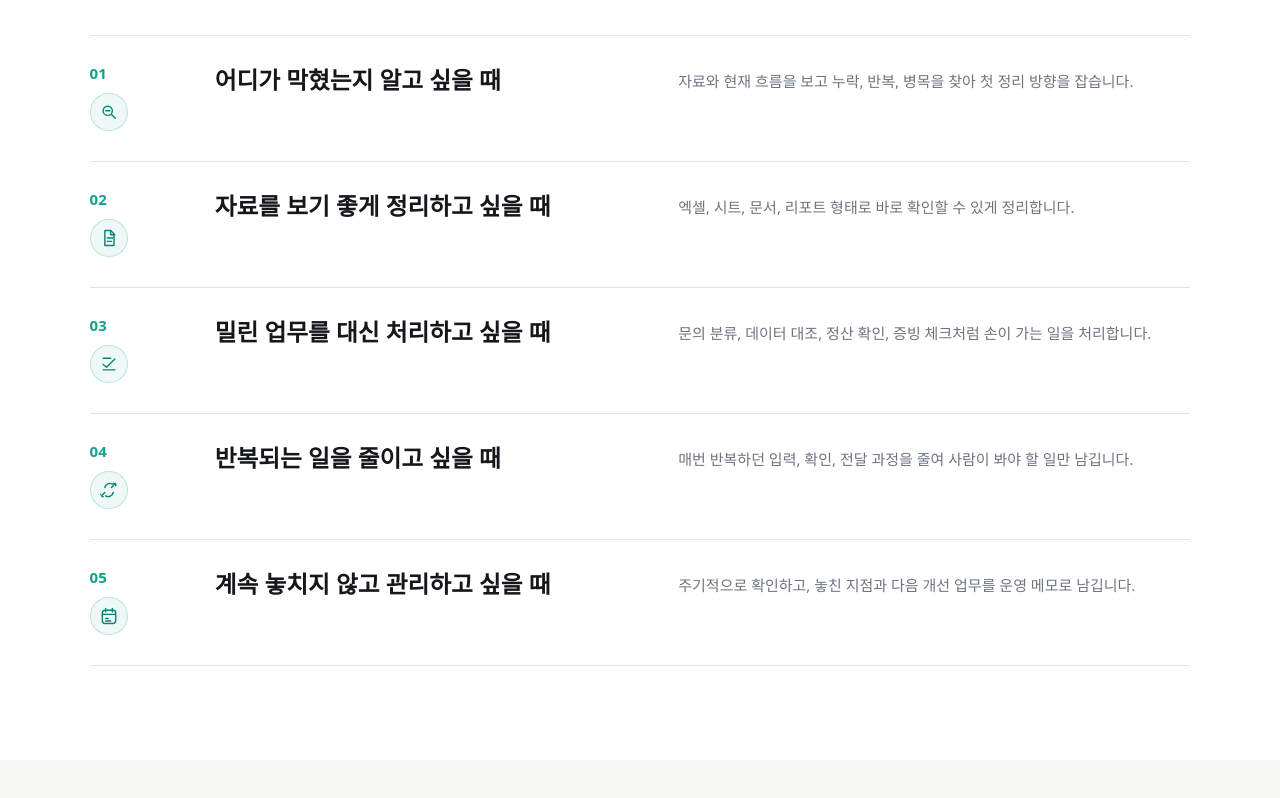
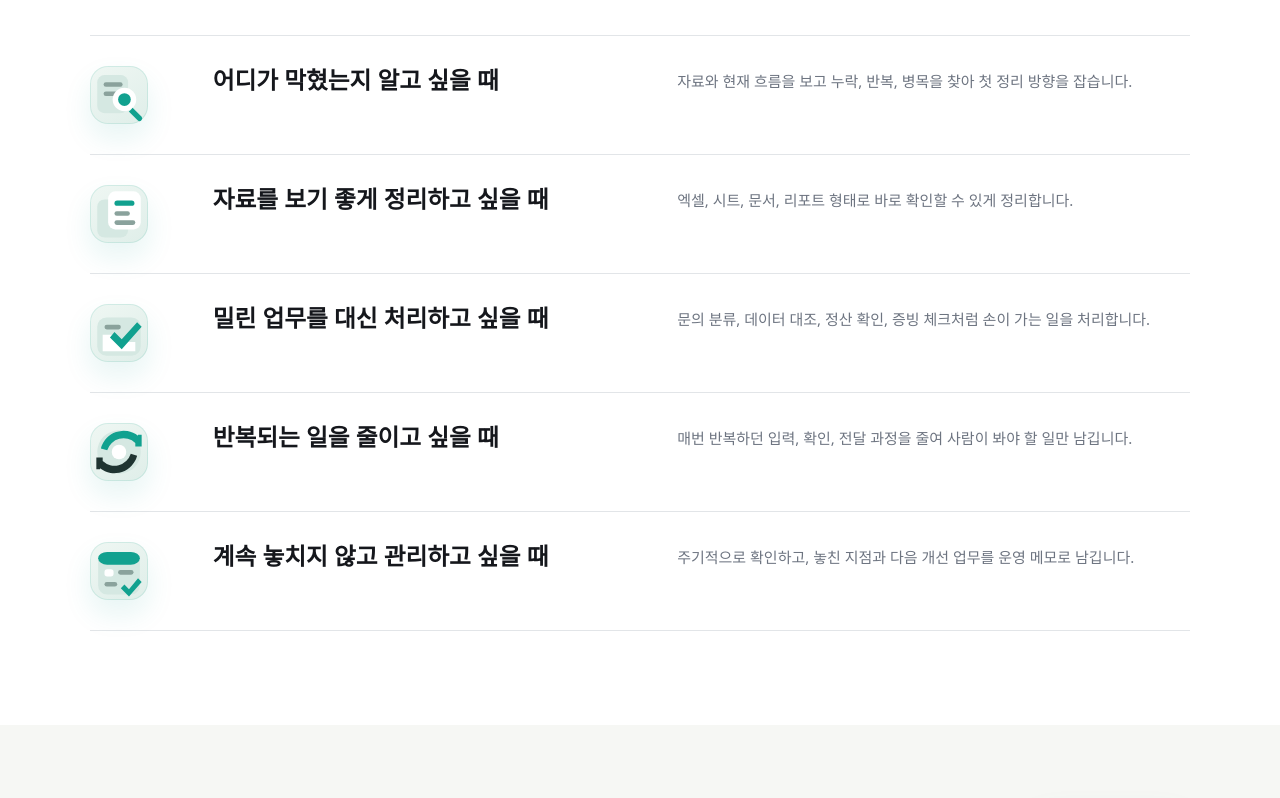
Before and after one commit to sgw0214/winglia-landing, a website: page index.html in a window 1280 px wide. Shown: the part 1724-2522 px from the top of the page. Drawn offline with Linux system fonts and the light colour scheme; a web font is replaced by a local one.

Commit message:
Use stage pictograms

```diff
--- a/index.html
+++ b/index.html
@@ -97,11 +97,13 @@
         <div class="stage-list" aria-label="Winglia 활용 단계">
           <article>
             <span class="stage-marker">
-              <span class="stage-number">01</span>
-              <svg class="stage-icon" viewBox="0 0 24 24" aria-hidden="true">
-                <circle cx="10.5" cy="10.5" r="5.5"></circle>
-                <path d="m15 15 4.5 4.5"></path>
-                <path d="M8 10.5h5"></path>
+              <svg class="stage-icon" viewBox="0 0 64 64" aria-hidden="true">
+                <rect class="pictogram-base" x="8" y="10" width="34" height="42" rx="8"></rect>
+                <rect class="pictogram-muted" x="15" y="18" width="21" height="5" rx="2.5"></rect>
+                <rect class="pictogram-muted" x="15" y="28" width="16" height="5" rx="2.5"></rect>
+                <circle class="pictogram-surface" cx="38" cy="37" r="13"></circle>
+                <circle class="pictogram-accent" cx="38" cy="37" r="7"></circle>
+                <path class="pictogram-accent" d="M47 46l10 10a3 3 0 0 1-4.2 4.2l-10-10A18 18 0 0 0 47 46Z"></path>
               </svg>
             </span>
             <div>
@@ -111,12 +113,12 @@
           </article>
           <article>
             <span class="stage-marker">
-              <span class="stage-number">02</span>
-              <svg class="stage-icon" viewBox="0 0 24 24" aria-hidden="true">
-                <path d="M7 3h7l4 4v14H7z"></path>
-                <path d="M14 3v5h5"></path>
-                <path d="M10 12h7"></path>
-                <path d="M10 16h5"></path>
+              <svg class="stage-icon" viewBox="0 0 64 64" aria-hidden="true">
+                <rect class="pictogram-base" x="8" y="16" width="34" height="42" rx="8"></rect>
+                <rect class="pictogram-surface" x="20" y="7" width="36" height="42" rx="8"></rect>
+                <rect class="pictogram-accent" x="27" y="17" width="22" height="6" rx="3"></rect>
+                <rect class="pictogram-muted" x="27" y="29" width="17" height="5" rx="2.5"></rect>
+                <rect class="pictogram-muted" x="27" y="39" width="23" height="5" rx="2.5"></rect>
               </svg>
             </span>
             <div>
@@ -126,11 +128,11 @@
           </article>
           <article>
             <span class="stage-marker">
-              <span class="stage-number">03</span>
-              <svg class="stage-icon" viewBox="0 0 24 24" aria-hidden="true">
-                <path d="M5 12.5 9 16l10-10"></path>
-                <path d="M5 19h14"></path>
-                <path d="M5 5h9"></path>
+              <svg class="stage-icon" viewBox="0 0 64 64" aria-hidden="true">
+                <rect class="pictogram-base" x="8" y="15" width="48" height="42" rx="10"></rect>
+                <path class="pictogram-surface" d="M14 34h13l5 8h18v10H14Z"></path>
+                <rect class="pictogram-muted" x="16" y="23" width="18" height="5" rx="2.5"></rect>
+                <path class="pictogram-accent" d="M27 31l8 8 17-19 5 5-22 25-13-13Z"></path>
               </svg>
             </span>
             <div>
@@ -140,14 +142,11 @@
           </article>
           <article>
             <span class="stage-marker">
-              <span class="stage-number">04</span>
-              <svg class="stage-icon" viewBox="0 0 24 24" aria-hidden="true">
-                <path d="M17 4h3v3"></path>
-                <path d="M20 4 15 9"></path>
-                <path d="M5 20H2v-3"></path>
-                <path d="m2 20 5-5"></path>
-                <path d="M7 9a6 6 0 0 1 9-4"></path>
-                <path d="M17 15a6 6 0 0 1-9 4"></path>
+              <svg class="stage-icon" viewBox="0 0 64 64" aria-hidden="true">
+                <circle class="pictogram-base" cx="32" cy="32" r="24"></circle>
+                <path class="pictogram-accent" d="M44 13h13v13h-7v-4a19 19 0 0 0-31 8l-7-2a26 26 0 0 1 41-14v-1Z"></path>
+                <path class="pictogram-ink" d="M20 51H7V38h7v4a19 19 0 0 0 31-8l7 2a26 26 0 0 1-41 14v1Z"></path>
+                <circle class="pictogram-surface" cx="32" cy="32" r="8"></circle>
               </svg>
             </span>
             <div>
@@ -157,14 +156,13 @@
           </article>
           <article>
             <span class="stage-marker">
-              <span class="stage-number">05</span>
-              <svg class="stage-icon" viewBox="0 0 24 24" aria-hidden="true">
-                <rect x="4" y="5" width="16" height="16" rx="3"></rect>
-                <path d="M8 3v4"></path>
-                <path d="M16 3v4"></path>
-                <path d="M4 10h16"></path>
-                <path d="M8 15h3"></path>
-                <path d="M8 18h6"></path>
+              <svg class="stage-icon" viewBox="0 0 64 64" aria-hidden="true">
+                <rect class="pictogram-base" x="9" y="11" width="46" height="47" rx="10"></rect>
+                <rect class="pictogram-accent" x="9" y="11" width="46" height="14" rx="10"></rect>
+                <rect class="pictogram-surface" x="16" y="30" width="10" height="8" rx="3"></rect>
+                <rect class="pictogram-muted" x="31" y="31" width="17" height="5" rx="2.5"></rect>
+                <rect class="pictogram-muted" x="16" y="44" width="14" height="5" rx="2.5"></rect>
+                <path class="pictogram-accent" d="M38 47l5 5 10-12 4 4-14 16-9-9Z"></path>
               </svg>
             </span>
             <div>
--- a/styles.css
+++ b/styles.css
@@ -423,39 +423,48 @@ h1 {
 
 .stage-list article {
   display: grid;
-  grid-template-columns: 74px minmax(0, 1fr);
+  grid-template-columns: 72px minmax(0, 1fr);
   gap: clamp(20px, 4vw, 56px);
   padding: 30px 0;
   border-bottom: 1px solid var(--line);
 }
 
 .stage-marker {
-  display: inline-flex;
-  flex-direction: column;
-  align-items: flex-start;
-  gap: 12px;
+  display: inline-grid;
+  place-items: center;
+  justify-self: start;
   color: var(--teal);
 }
 
-.stage-number {
-  font-size: 15px;
-  font-weight: 780;
-  line-height: 1;
+.stage-icon {
+  display: block;
+  width: 58px;
+  height: 58px;
+  padding: 0;
+  overflow: visible;
+  border-radius: 18px;
+  background: linear-gradient(145deg, #eff7f3, #dfeee9);
+  box-shadow: inset 0 0 0 1px rgba(17, 161, 143, 0.13), 0 14px 28px rgba(17, 161, 143, 0.1);
 }
 
-.stage-icon {
-  width: 38px;
-  height: 38px;
-  padding: 8px;
-  color: var(--teal-dark);
-  border: 1px solid rgba(17, 161, 143, 0.24);
-  border-radius: 50%;
-  background: rgba(17, 161, 143, 0.07);
-  stroke: currentColor;
-  stroke-width: 1.7;
-  stroke-linecap: round;
-  stroke-linejoin: round;
-  fill: none;
+.pictogram-base {
+  fill: #d5e8e2;
+}
+
+.pictogram-surface {
+  fill: #ffffff;
+}
+
+.pictogram-accent {
+  fill: var(--teal);
+}
+
+.pictogram-ink {
+  fill: #1f3431;
+}
+
+.pictogram-muted {
+  fill: #8aa29c;
 }
 
 .stage-list h3 {
@@ -890,23 +899,16 @@ h1 {
   }
 
   .stage-list article {
-    grid-template-columns: 46px 1fr;
+    grid-template-columns: 50px 1fr;
     gap: 16px;
     padding: 24px 0;
   }
 
-  .stage-marker {
-    gap: 9px;
-  }
-
-  .stage-number {
-    font-size: 13px;
-  }
-
   .stage-icon {
-    width: 34px;
-    height: 34px;
-    padding: 7px;
+    width: 46px;
+    height: 46px;
+    border-radius: 15px;
+    box-shadow: inset 0 0 0 1px rgba(17, 161, 143, 0.13), 0 10px 20px rgba(17, 161, 143, 0.09);
   }
 
   .stage-list h3 {
```
